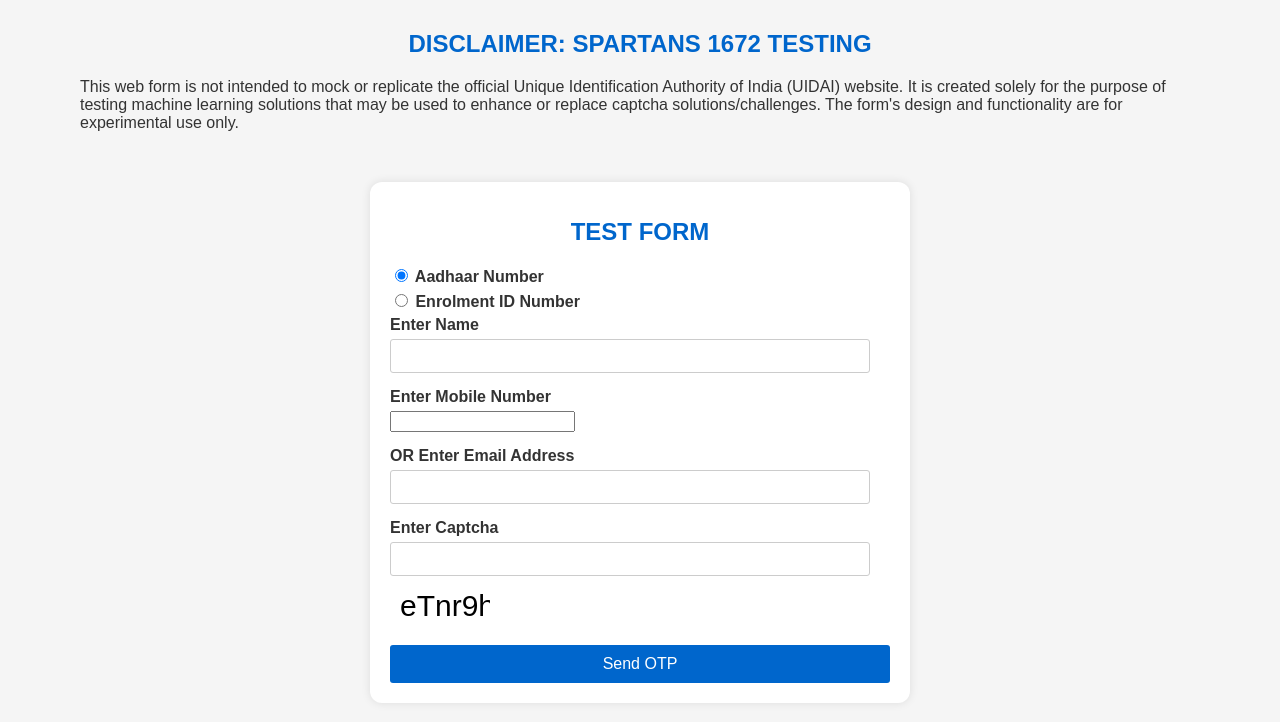
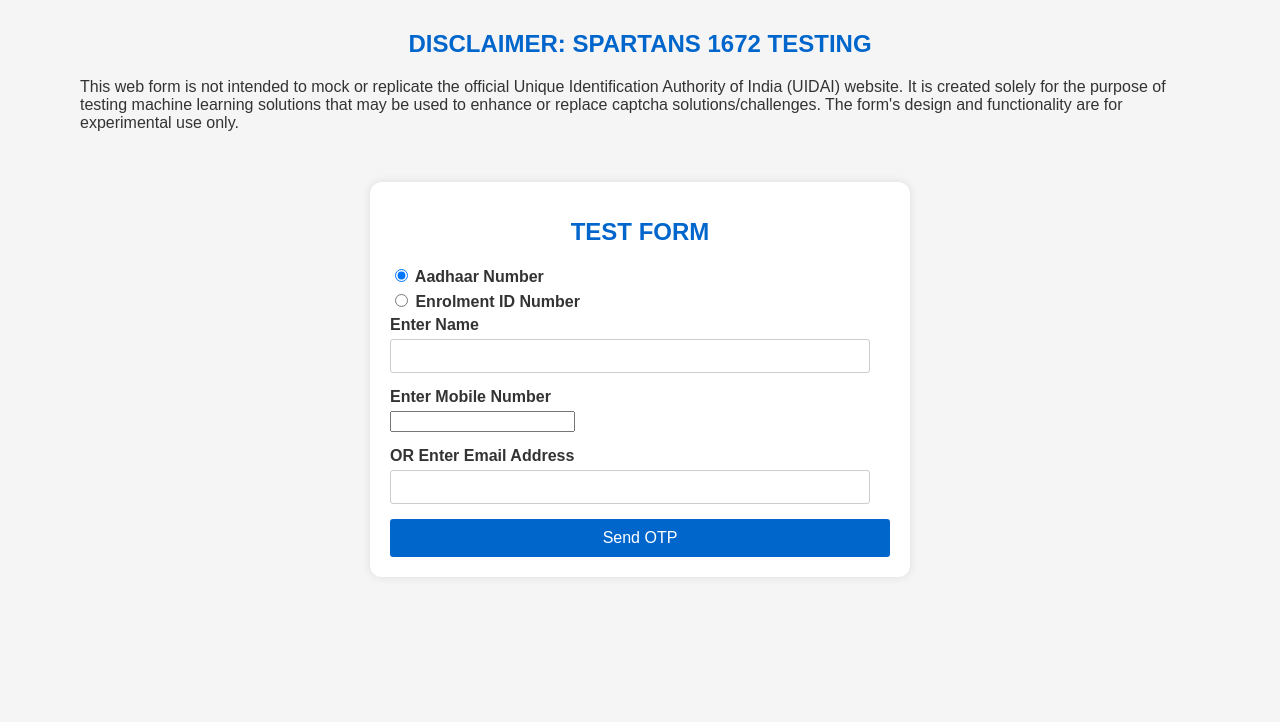
Before and after one commit to M-DEV-1/uidai-clone, a plain HTML site: page index.html in a window 1280 px wide. Drawn offline with Linux system fonts and the light colour scheme; a script that the page names is missing.

Commit message:
remove-alphanumeric

```diff
--- a/index.html
+++ b/index.html
@@ -39,11 +39,6 @@
             </div>
 
             <div class="form-group">
-                <label for="captcha">Enter Captcha</label>
-                <input type="text" id="captcha" name="captcha" required>
-                <div id="captcha-image">
-                    <canvas id="captcha-canvas"></canvas>
-                </div>
                 <div class="cf-turnstile" data-sitekey="0x4AAAAAAAikCpE9V9HZRU94"></div>
             </div>
             <button type="submit" id="send-otp" onclick="validateCaptcha()">Send OTP</button>
```
